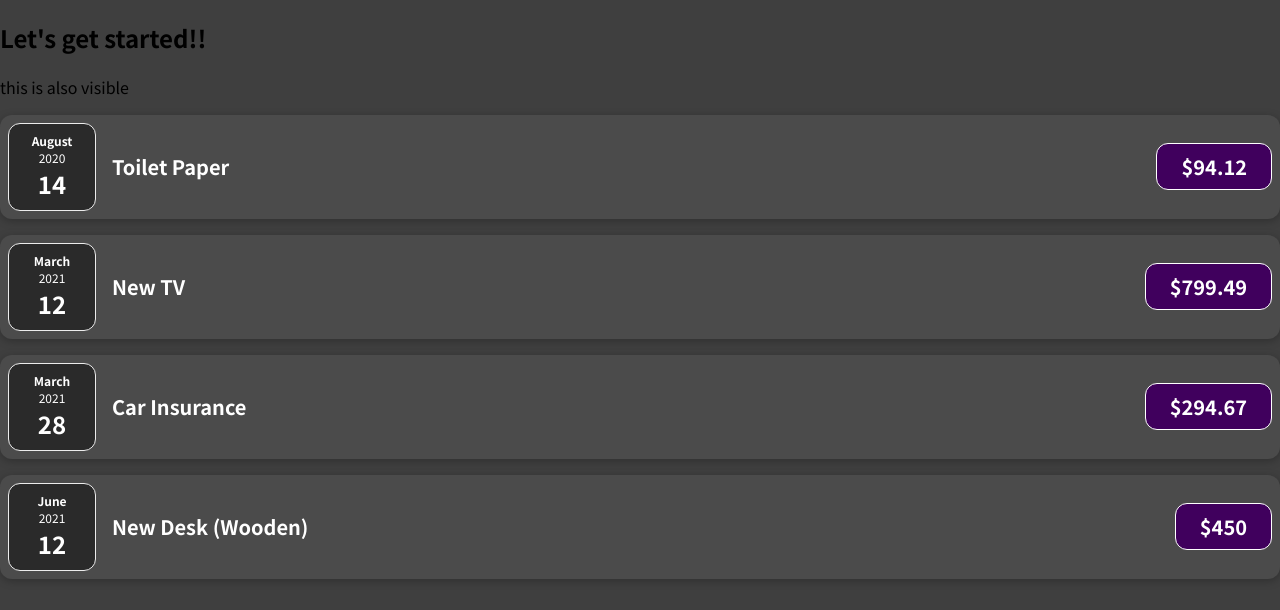
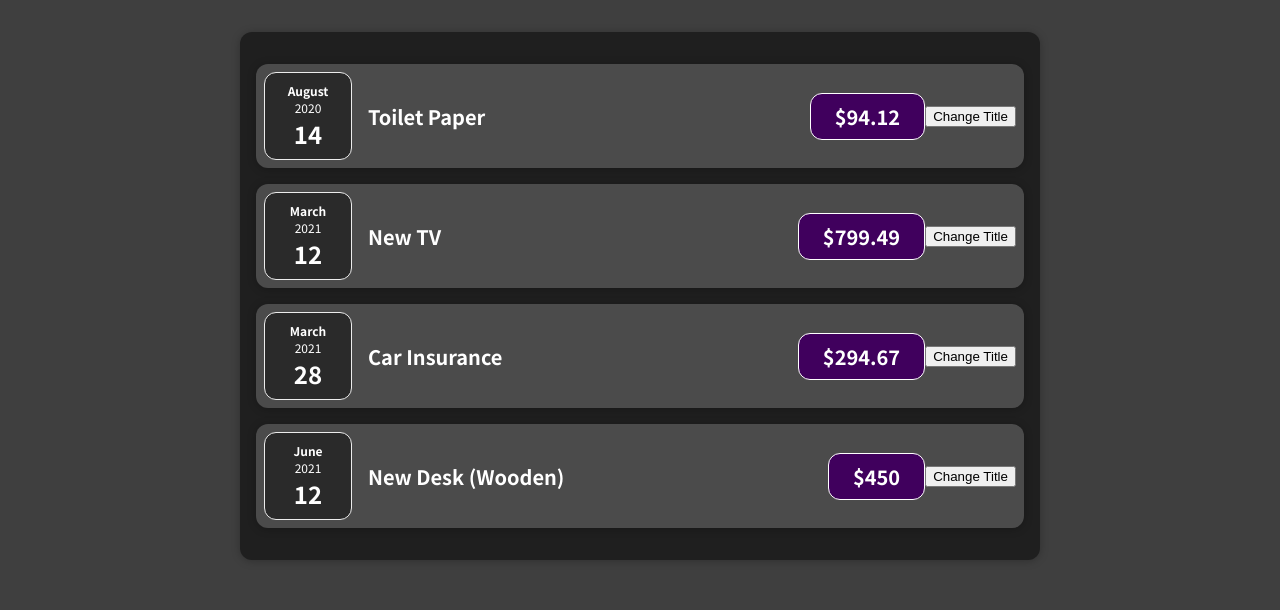
Before and after one commit to bekirbali/React-Practice, a React (Create React App) app: page / in a window 1280 px wide. Shown: the top 610 px of the page. Built offline with nearby package versions, Linux system fonts and the light colour scheme.

Commit message:
useState

```diff
--- a/src/App.js
+++ b/src/App.js
@@ -1,4 +1,4 @@
-import Expenses from "./components/Expenses";
+import Expenses from "./components/Expenses/Expenses";
 
 function App() {
   const expenses = [
@@ -24,8 +24,6 @@
   ];
   return (
     <>
-      <h2>Let's get started!!</h2>
-      <p>this is also visible</p>
       <Expenses items={expenses} />
     </>
   );
--- a/src/components/ExpenseItem.css
+++ b/src/components/Expenses/ExpenseItem.css
@@ -2,10 +2,8 @@
   display: flex;
   justify-content: space-between;
   align-items: center;
-  box-shadow: 0 2px 8px rgba(0, 0, 0, 0.25);
   padding: 0.5rem;
   margin: 1rem 0;
-  border-radius: 12px;
   background-color: #4b4b4b;
 }
 
--- a/src/components/ExpenseItem.js
+++ b/src/components/Expenses/ExpenseItem.js
@@ -1,15 +1,24 @@
 import "./ExpenseItem.css";
 import ExpenseDate from "./ExpenseDate";
+import Card from "../UI/Card";
+import { useState } from "react";
 
 const ExpenseItem = (props) => {
+  const [title, setTitle] = useState(props.title);
+
+  const clickHandler = () => {
+    setTitle("Updated!");
+  };
+
   return (
-    <div className="expense-item">
+    <Card className="expense-item">
       <ExpenseDate date={props.date} />
       <div className="expense-item__description">
-        <h2>{props.title}</h2>
+        <h2>{title}</h2>
         <div className="expense-item__price">${props.amount}</div>
       </div>
-    </div>
+      <button onClick={clickHandler}>Change Title</button>
+    </Card>
   );
 };
 
--- a/src/components/Expenses.css
+++ b/src/components/Expenses/Expenses.css
@@ -4,6 +4,4 @@
   margin: 2rem auto;
   width: 50rem;
   max-width: 95%;
-  border-radius: 12px;
-  box-shadow: 0 1px 8px rgba(0, 0, 0, 0.25);
 }
--- a/src/components/Expenses.js
+++ b/src/components/Expenses/Expenses.js
@@ -1,8 +1,10 @@
 import ExpenseItem from "./ExpenseItem";
+import "./Expenses.css";
+import Card from "../UI/Card";
 
 function Expenses(props) {
   return (
-    <div className="expenses">
+    <Card className="expenses">
       <ExpenseItem
         title={props.items[0].title}
         amount={props.items[0].amount}
@@ -23,7 +25,7 @@
         amount={props.items[3].amount}
         date={props.items[3].date}
       />
-    </div>
+    </Card>
   );
 }
 
--- /dev/null
+++ b/src/components/UI/Card.css
@@ -0,0 +1,4 @@
+.card {
+  border-radius: 12px;
+  box-shadow: 0 1px 8px rgba(0, 0, 0, 0.25);
+}
--- /dev/null
+++ b/src/components/UI/Card.js
@@ -0,0 +1,8 @@
+import "./Card.css";
+
+function Card(props) {
+  const classes = "card " + props.className;
+  return <div className={classes}>{props.children}</div>;
+}
+
+export default Card;
```
Also changed, not shown: src/components/Expenses/ExpenseDate.css (renamed from src/components/ExpenseDate.css), src/components/Expenses/ExpenseDate.js (renamed from src/components/ExpenseDate.js).
